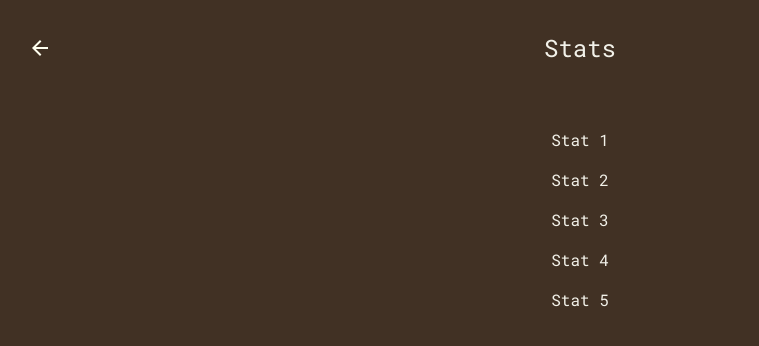
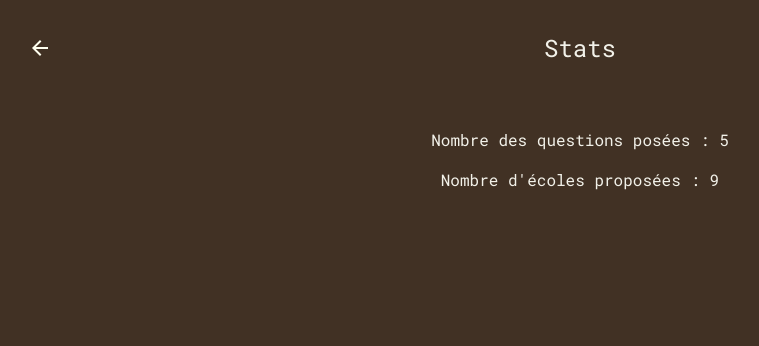
Before and after one commit to AngelRafaelGO/ai-proto-client, a React (Create React App) app in the folder fablab-client/: page /stats in a window 1280 px wide. Shown: the top 346 px of the page, without its empty margins (60-819 px from the left). Built offline with nearby package versions, Linux system fonts and the light colour scheme.

Commit message:
Passed prompt text to api call function

```diff
--- a/fablab-client/src/app/pages/chat/Chat.js
+++ b/fablab-client/src/app/pages/chat/Chat.js
@@ -32,9 +32,9 @@ function Chat() {
   const handleOpen = () => setOpen(true);
   const handleClose = () => setOpen(false);
 
-  const getResponseFromAi = async () => {
+  const getResponseFromAi = async (promptTxt) => {
     setAiResponseLoading(true);
-    const response = await getAiResponse(userInput);
+    const response = await getAiResponse(promptTxt);
     // Insert 'if' here to verify http status = 200
     console.log(response);
   };
@@ -49,7 +49,7 @@ function Chat() {
       <ChatBoxItem txtPrompt={promptTxt} stylePlacement={"right"} />,
     ]);
 
-    const aiResponse = await getResponseFromAi();
+    const aiResponse = await getResponseFromAi(promptTxt);
     setChatBoxMsgArray([
       ...chatBoxMsgArray,
       <ChatBoxItem txtPrompt={aiResponse} stylePlacement={"left"} />,
--- a/fablab-client/src/app/pages/stats/Stats.js
+++ b/fablab-client/src/app/pages/stats/Stats.js
@@ -24,11 +24,12 @@ function Stats() {
         </Box>
       </Box>
       <Box className="iaprop-stats-container">
-        <Box className="iaprop-stats-generic-stat-container">Stat 1</Box>
-        <Box className="iaprop-stats-generic-stat-container">Stat 2</Box>
-        <Box className="iaprop-stats-generic-stat-container">Stat 3</Box>
-        <Box className="iaprop-stats-generic-stat-container">Stat 4</Box>
-        <Box className="iaprop-stats-generic-stat-container">Stat 5</Box>
+        <Box className="iaprop-stats-generic-stat-container">
+          Nombre des questions posées : {5}
+        </Box>
+        <Box className="iaprop-stats-generic-stat-container">
+          Nombre d'écoles proposées : {9}
+        </Box>
       </Box>
     </Box>
   );
--- a/fablab-client/src/app/services/data.service.js
+++ b/fablab-client/src/app/services/data.service.js
@@ -1,6 +1,6 @@
 import axios from "axios";
 
-export async function getAiResponse(data) {
+export async function getAiResponse(userInputTxt) {
   const url = "e-endpoint-d'antoine";
 
   return axios
```
